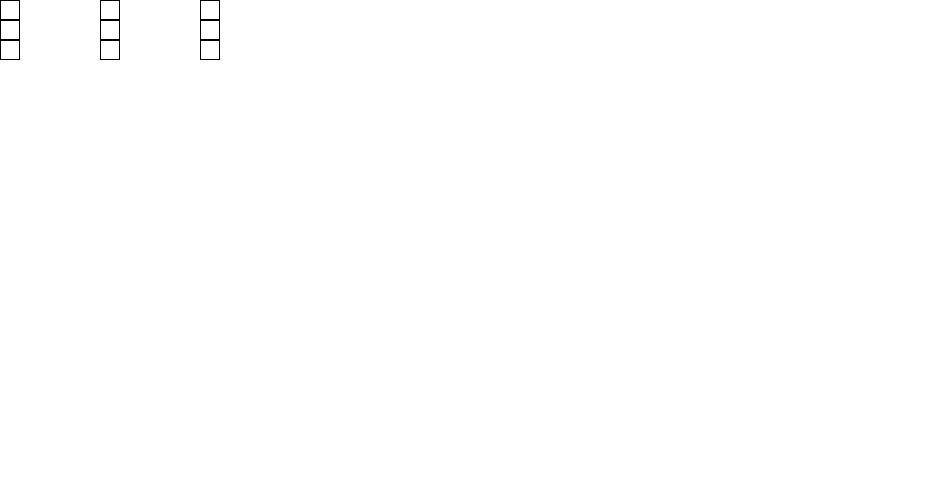
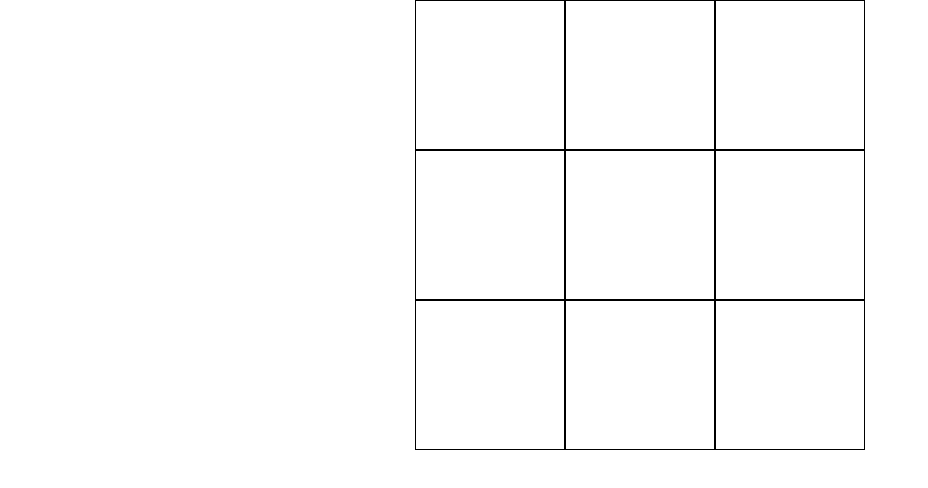
Before and after one commit to elaintran/TicTacToe, a plain HTML site: page index.html in a window 1280 px wide. Shown: the whole page, without its empty margins (0-928 px from the left). Drawn offline with nearby package versions, Linux system fonts and the light colour scheme.

Commit message:
grid test

```diff
--- a/index.html
+++ b/index.html
@@ -28,6 +28,7 @@
 
 <body>
 	<!--Tic Tac Toe Grid-->
+	<div class="container">
 		<div class="grid">
 			<div class="tile"></div>
 			<div class="tile"></div>
@@ -39,6 +40,7 @@
 			<div class="tile"></div>
 			<div class="tile"></div>
 		</div>
+	</div>
 
 	<!--Javascript-->
 	<script type="text/javascript" src="script.js"></script>
--- a/style.css
+++ b/style.css
@@ -6,14 +6,20 @@ html, body {
 /*x color: #e44b4b;
 o color: #4bb0e4;*/
 
+.container {
+	display: flex;
+	align-items: center;
+}
+
 .grid {
 	display: grid;
-	grid-template-columns: 100px 100px 100px;
+	grid-template-columns: 150px 150px 150px;
+	margin: auto;
 }
 
 .tile {
 	display: inline-block;
 	border: 1px solid black;
-	height: 20px;
-	width: 20px;
+	height: 150px;
+	width: 150px;
 }
```
Lines whose indentation alone changed are shown as unchanged.
